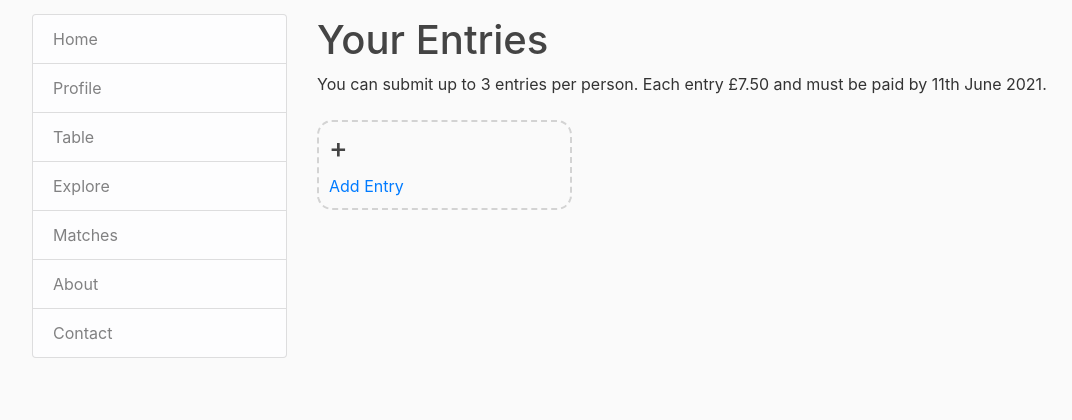
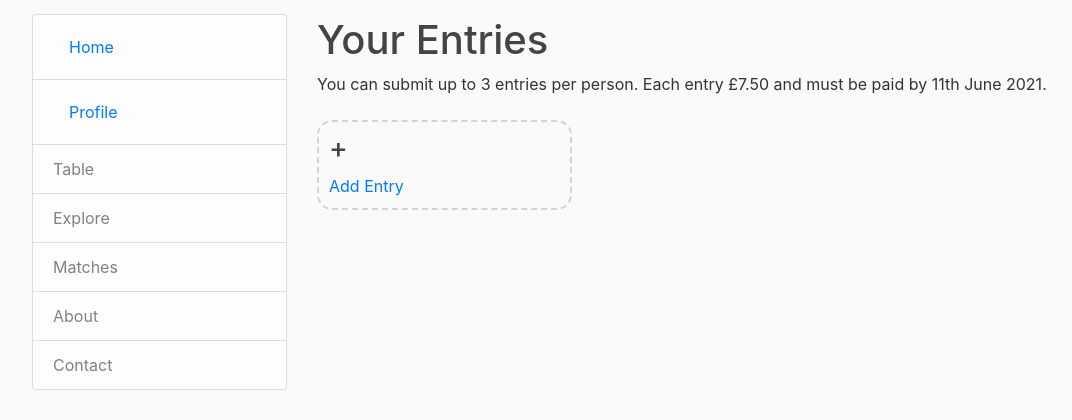
Before and after one commit to dansarno/the-football-game-website, a Django app: page /enter/ in a window 1280 px wide. Shown: the part 56-476 px from the top of the page, without its empty margins (53-1125 px from the left). Run offline with Django 3.2, Linux system fonts and the light colour scheme; the visitor is signed in with stand-in values (Sample User, id 1); data that the repository does not hold is empty; parts of the project's set-up code (start-up, migrations or seed data) failed here and were passed over.

Commit message:
Sidebar partially working

```diff
--- a/gamesite/feed/templates/feed/base.html
+++ b/gamesite/feed/templates/feed/base.html
@@ -59,8 +59,12 @@
         <div class="sticky-top sticky-offset">
           <p>
           <ul class="list-group">
-            <li class="list-group-item list-group-item-light"><i class="fas fa-cloud"></i>Home</li>
-            <li class="list-group-item list-group-item-light">Profile</li>
+            <li class="list-group-item list-group-item-light"><i class="fas fa-cloud"></i>
+              <a class="nav-item nav-link" href="{% url 'feed:home' %}">Home</a>
+            </li>
+            <li class="list-group-item list-group-item-light">
+              <a class="nav-item nav-link" href="{% url 'profile' username=request.user.username %}">Profile</a>
+            </li>
             <li class="list-group-item list-group-item-light">Table</li>
             <li class="list-group-item list-group-item-light">Explore</li>
             <li class="list-group-item list-group-item-light">Matches</li>
```
